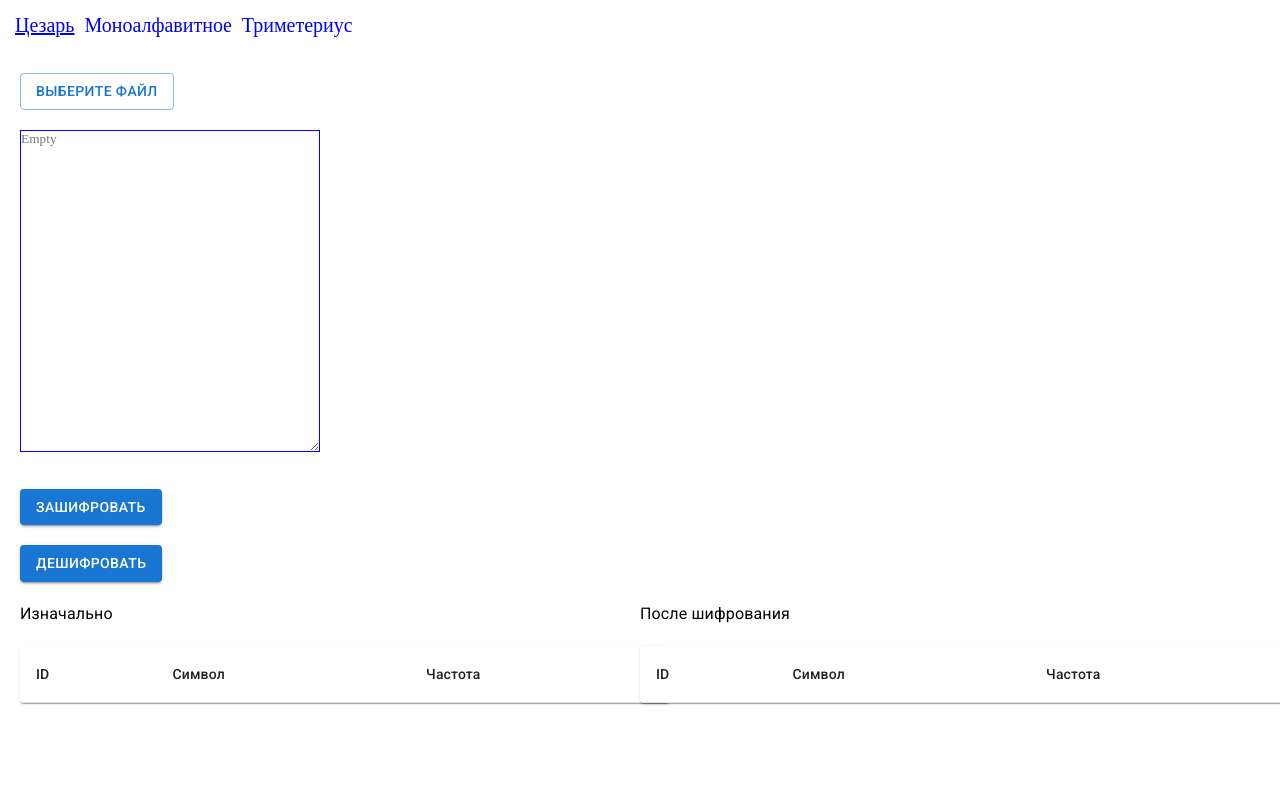
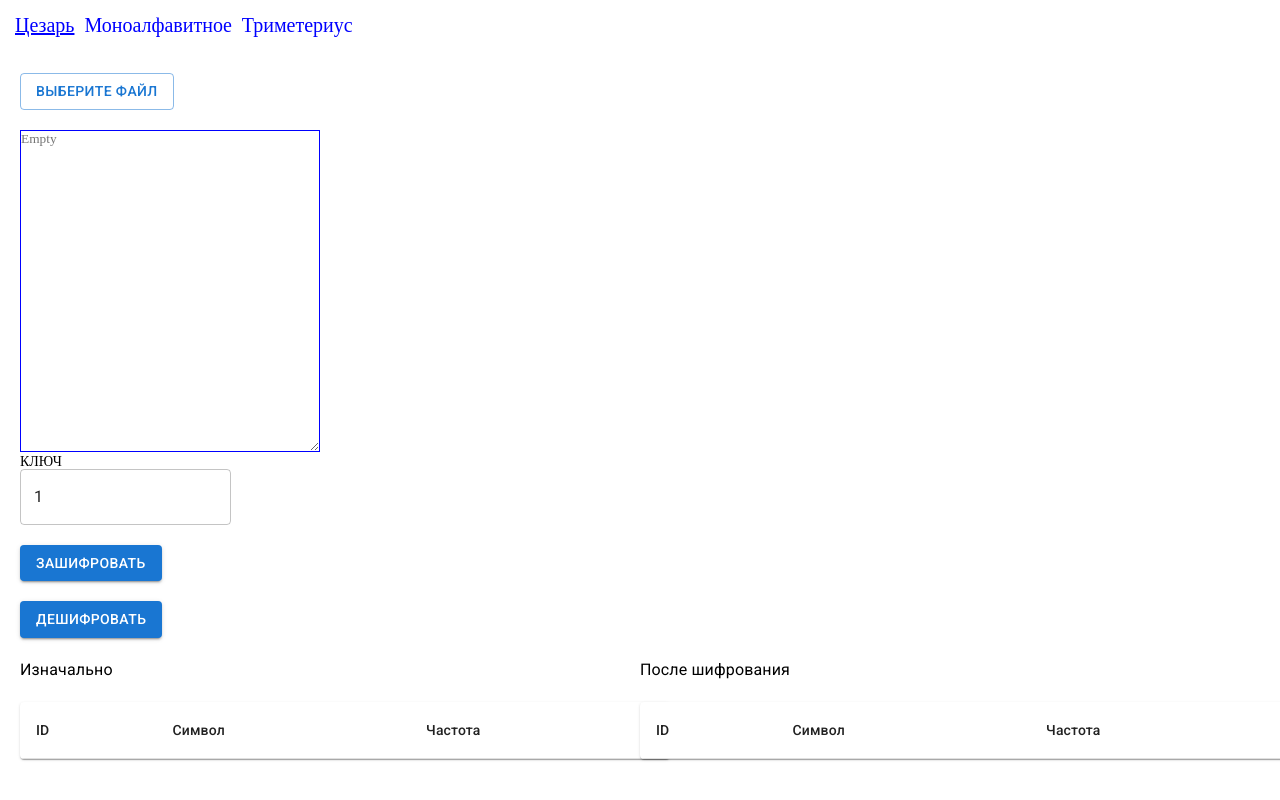
Before and after one commit to kasymjaparov/cipher, a React (Create React App) app: page / in a window 1280 px wide. Built offline with nearby package versions, Linux system fonts and the light colour scheme.

Commit message:
fix bug with key

```diff
--- a/src/pages/Cesar/Cesar.tsx
+++ b/src/pages/Cesar/Cesar.tsx
@@ -18,7 +18,6 @@ const Cesar = () => {
 
   return (
     <div className="block">
-
       <Grid container>
         <Grid item md={6}>
           <Form
@@ -26,6 +25,7 @@ const Cesar = () => {
             handleFileChange={handleFile}
             handleTextChange={handleText}
             text={text}
+            Key={key}
             handleKey={handleKey}
           />
         </Grid>
--- a/src/pages/Thrimetius/Thrimetius.tsx
+++ b/src/pages/Thrimetius/Thrimetius.tsx
@@ -25,6 +25,7 @@ const Thrimetius = () => {
             handleFileChange={handleFile}
             handleTextChange={handleText}
             text={text}
+            Key={key}
             handleKey={handleKey}
           />
         </Grid>
```
Also changed, not shown: public/ex.txt.
